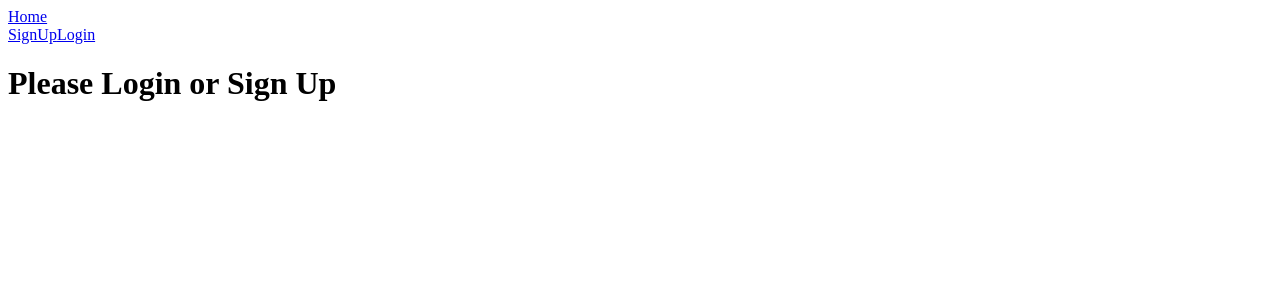
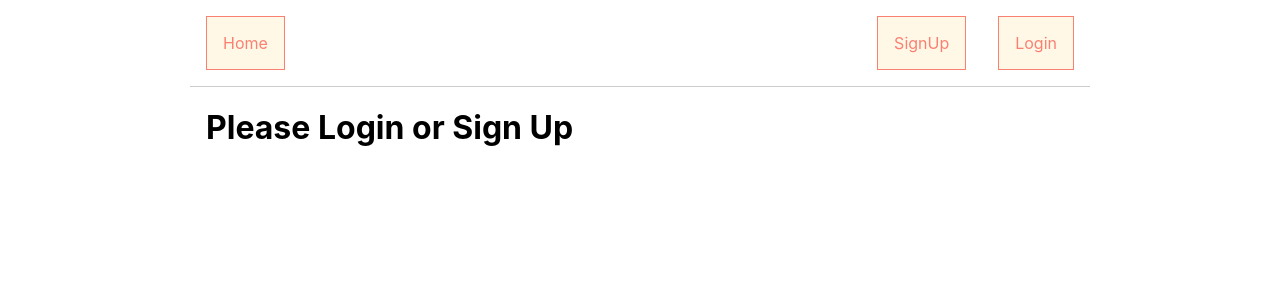
Before and after one commit to Mutuma-Gitonga/farm-soko-frontend, a React (Create React App) app: page / in a window 1280 px wide. Shown: the top 300 px of the page. Built offline with nearby package versions, Linux system fonts and the light colour scheme; no server answers.

Commit message:
feat: add stylesheet properties and values

```diff
--- a/src/index.css
+++ b/src/index.css
@@ -0,0 +1,56 @@
+body {
+  margin: 0 auto;
+  font-family: -apple-system, BlinkMacSystemFont, "Segoe UI", "Roboto", "Oxygen",
+    "Ubuntu", "Cantarell", "Fira Sans", "Droid Sans", "Helvetica Neue",
+    sans-serif;
+  -webkit-font-smoothing: antialiased;
+  -moz-osx-font-smoothing: grayscale;
+  max-width: 900px;
+}
+
+code {
+  font-family: source-code-pro, Menlo, Monaco, Consolas, "Courier New",
+    monospace;
+}
+
+header {
+  display: flex;
+  justify-content: space-between;
+  align-items: center;
+  border-bottom: 1px solid #ccc;
+}
+
+header a,
+header button {
+  font-size: 1rem;
+  display: inline-block;
+  background-color: #fff8e7;
+  border: 1px solid salmon;
+  margin: 1rem;
+  padding: 1rem;
+  text-decoration: none;
+  color: salmon;
+  cursor: pointer;
+}
+
+main {
+  margin: 1rem;
+}
+
+form {
+  background-color: #fff8e7;
+  border: 1px solid salmon;
+  display: flex;
+  flex-direction: column;
+  width: 400px;
+  margin: 0 auto;
+  padding: 0 1rem 1rem;
+}
+
+form input {
+  margin: 0.25rem 0;
+}
+
+form button[type="submit"] {
+  width: 40%;
+}
```
